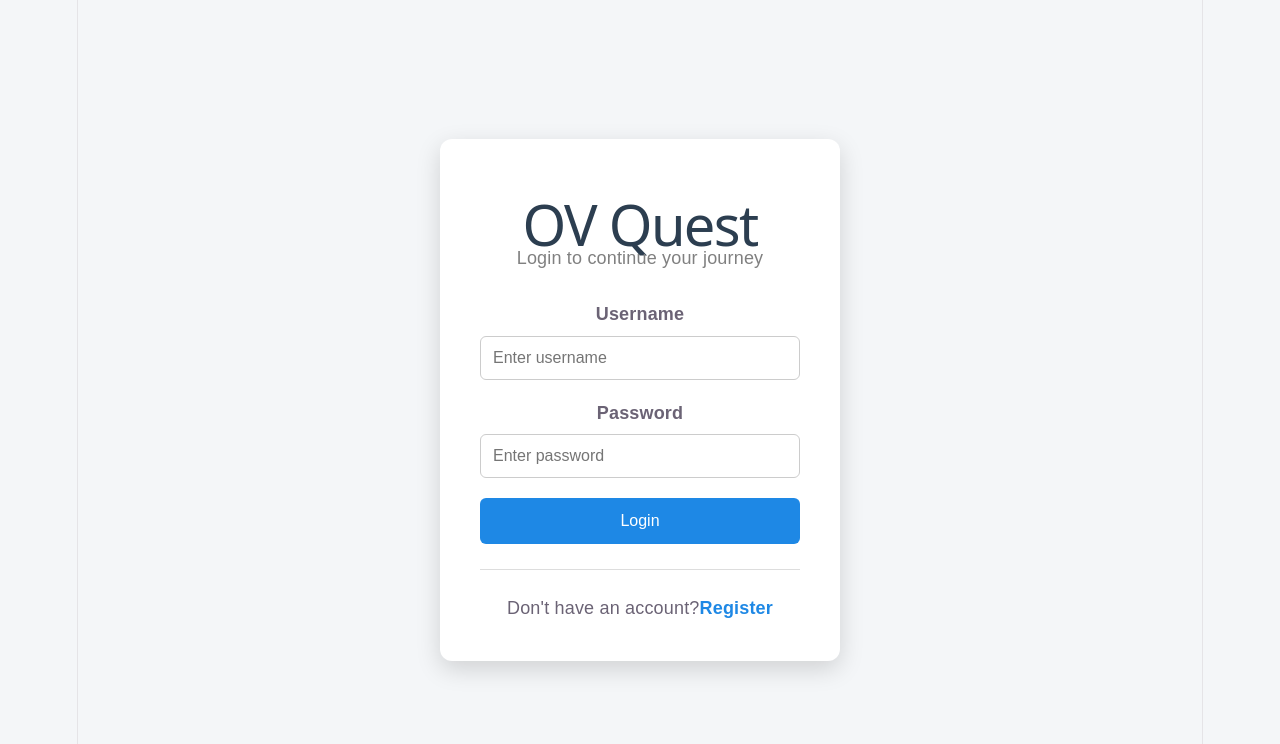
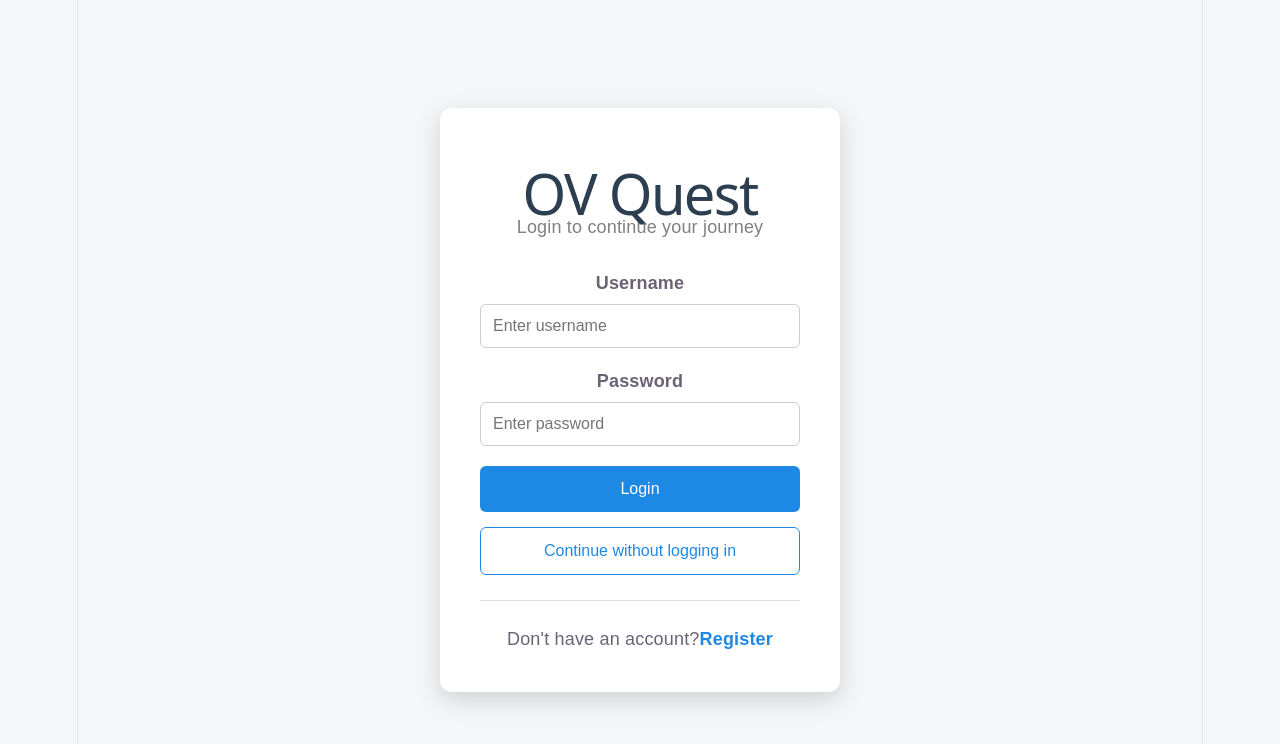
Before and after one commit to krijn-horst/ov_game, a React (Vite) app in the folder frontend/: page /login in a window 1280 px wide. Shown: the top 744 px of the page. Built offline with nearby package versions, Linux system fonts and the light colour scheme.

Commit message:
can navigate to homepage without logging in. logged in state being tracked in authcontext.

```diff
--- a/frontend/src/context/AuthContext.tsx
+++ b/frontend/src/context/AuthContext.tsx
@@ -6,28 +6,21 @@ import {
 
 import type { ReactNode } from "react";
 
-
 interface User {
-
     username: string;
-
     email: string;
-
     password: string;
-
 }
-
-
 
 interface AuthContextType {
 
     user: User | null;
+    isGuest: boolean;
 
     login: (
         username: string,
         password: string
     ) => boolean;
-
 
     register: (
         username: string,
@@ -35,19 +28,13 @@ interface AuthContextType {
         password: string
     ) => string | null;
 
-
+    continueAsGuest: () => void;
     logout: () => void;
-
 }
-
-
 
 const AuthContext = createContext<
     AuthContextType | undefined
 >(undefined);
-
-
-
 
 export const AuthProvider = ({
     children
@@ -55,11 +42,8 @@ export const AuthProvider = ({
     children: ReactNode
 }) => {
 
-
     const storedUser =
         sessionStorage.getItem("currentUser");
-
-
 
     const [user, setUser] =
         useState<User | null>(
@@ -68,20 +52,17 @@ export const AuthProvider = ({
             : null
         );
 
-
-
+    const [isGuest, setIsGuest] =
+        useState(false);
 
     const login = (
         username: string,
         password: string
     ) => {
 
-
         const users = JSON.parse(
             sessionStorage.getItem("users") || "[]"
         );
-
-
 
         const foundUser = users.find(
             (u: User) =>
@@ -89,32 +70,19 @@ export const AuthProvider = ({
                 u.password === password
         );
 
-
-
         if (!foundUser) {
-
             return false;
-
         }
-
-
 
         sessionStorage.setItem(
             "currentUser",
             JSON.stringify(foundUser)
         );
 
-
         setUser(foundUser);
 
-
         return true;
-
     };
-
-
-
-
 
     const register = (
         username: string,
@@ -122,12 +90,9 @@ export const AuthProvider = ({
         password: string
     ) => {
 
-
         const users = JSON.parse(
             sessionStorage.getItem("users") || "[]"
         );
-
-
 
         if (
             users.some(
@@ -135,13 +100,8 @@ export const AuthProvider = ({
                     u.username === username
             )
         ) {
-
             return "Username already exists";
-
         }
-
-
-
 
         if (
             users.some(
@@ -149,75 +109,50 @@ export const AuthProvider = ({
                     u.email === email
             )
         ) {
-
             return "Email already exists";
-
         }
 
-
-
-
         const newUser = {
-
             username,
-
             email,
-
             password
-
         };
 
-
-
         users.push(newUser);
-
-
 
         sessionStorage.setItem(
             "users",
             JSON.stringify(users)
         );
 
-
-
         return null;
-
     };
 
-
-
-
-
+    const continueAsGuest = () => {
+        setIsGuest(true);
+    };
 
     const logout = () => {
-
-
         sessionStorage.removeItem(
             "currentUser"
         );
-
-
         setUser(null);
-
+        setIsGuest(false);
     };
-
-
-
-
 
     return (
 
         <AuthContext.Provider
             value={{
                 user,
+                isGuest,
                 login,
                 register,
+                continueAsGuest,
                 logout
             }}
         >
-
             {children}
-
         </AuthContext.Provider>
 
     );
@@ -225,27 +160,16 @@ export const AuthProvider = ({
 };
 
 
-
-
-
-
 export const useAuth = () => {
-
-
     const context = useContext(
         AuthContext
     );
 
-
     if (!context) {
-
         throw new Error(
             "useAuth must be used inside AuthProvider"
         );
-
     }
 
-
     return context;
-
 };
--- a/frontend/src/pages/Homepage.tsx
+++ b/frontend/src/pages/Homepage.tsx
@@ -6,60 +6,47 @@ import "./HomePage.css";
 
 const HomePage = () => {
 
-    const { user, logout } = useAuth();
-
+    const { user, isGuest, logout } = useAuth();
     const navigate = useNavigate();
 
-
     useEffect(() => {
-
-        if (!user) {
+        if (!user && !isGuest) {
             navigate("/login");
         }
-
-    }, [user, navigate]);
-
-
+    }, [user, isGuest, navigate]);
 
     const handleLogout = () => {
-
         logout();
-
         navigate("/login");
-
     };
 
-
-
-    if (!user) {
+    if (!user && !isGuest) {
         return null;
     }
-
-
 
     return (
 
         <div className="home-container">
 
-
             <div className="home-card">
 
-
                 <h1>
-                    Welcome, {user.username} 🚆
+                    {
+                        isGuest
+                        ? "Welcome, traveler 🚆"
+                        : `Welcome, ${user?.username} 🚆`
+                    }
                 </h1>
 
-
                 <p>
-                    Ready for your next journey?
+                    {
+                        isGuest
+                        ? "Explore public transport without an account"
+                        : "Ready for your next journey?"
+                    }
                 </p>
 
-
-
-
                 <div className="stats">
-
-
                     <div className="stat-box">
 
                         <h2>
@@ -72,9 +59,6 @@ const HomePage = () => {
 
                     </div>
 
-
-
-
                     <div className="stat-box">
 
                         <h2>
@@ -86,29 +70,29 @@ const HomePage = () => {
                         </p>
 
                     </div>
-
-
-
                 </div>
 
+                {
+                    !isGuest && (
+                        <button onClick={handleLogout}>
+                            Logout
+                        </button>
+                    )
+                }
 
-
-
-                <button
-                    onClick={handleLogout}
-                >
-                    Logout
-                </button>
-
-
+                {
+                    isGuest && !user && (
+                        <button onClick={() => {
+                            navigate("/login");
+                        }}>
+                            Back to Login
+                        </button>
+                    )
+                }
 
             </div>
-
-
         </div>
 
     );
 };
-
-
 export default HomePage;
--- a/frontend/src/pages/Login.css
+++ b/frontend/src/pages/Login.css
@@ -151,3 +151,22 @@ button:hover {
     border: 2px solid red !important;
 
 }
+
+.guest-button {
+
+    margin-top: 15px;
+
+    background: transparent;
+
+    color: #1e88e5;
+
+    border: 1px solid #1e88e5;
+
+}
+
+
+.guest-button:hover {
+
+    background: #e3f2fd;
+
+}
--- a/frontend/src/pages/Login.tsx
+++ b/frontend/src/pages/Login.tsx
@@ -8,32 +8,17 @@ const Login = () => {
 
     const [username, setUsername] = useState("");
     const [password, setPassword] = useState("");
-
     const [error, setError] = useState(false);
-
-
-    const { login } = useAuth();
-
+    const { login, continueAsGuest } = useAuth();
     const navigate = useNavigate();
-
-
-
     const handleLogin = (e: React.FormEvent) => {
 
         e.preventDefault();
-
-
         setError(false);
-
-
-
         const success = login(
             username,
             password
         );
-
-
-
         if (!success) {
 
             setError(true);
@@ -41,47 +26,30 @@ const Login = () => {
             return;
 
         }
-
-
-
         navigate("/home");
-
     };
-
-
 
     return (
 
         <div className="login-container">
 
-
             <div className="login-card">
-
 
                 <h1>
                     OV Quest
                 </h1>
 
-
-
                 <p className="subtitle">
                     Login to continue your journey
                 </p>
 
-
-
-
                 <form onSubmit={handleLogin}>
 
-
                     <div className="form-group">
-
 
                         <label>
                             Username
                         </label>
-
-
 
                         <input
 
@@ -91,142 +59,81 @@ const Login = () => {
                                     : ""
                             }
 
-
                             type="text"
-
-
                             placeholder="Enter username"
-
-
                             value={username}
-
-
                             onChange={(e) => {
-
                                 setUsername(e.target.value);
-
                                 setError(false);
-
                             }}
-
-
                             required
-
                         />
-
 
                     </div>
 
-
-
-
-
                     <div className="form-group">
-
 
                         <label>
                             Password
                         </label>
 
-
-
                         <input
-
                             className={
                                 error
                                     ? "input-error"
                                     : ""
                             }
-
-
                             type="password"
-
-
                             placeholder="Enter password"
-
-
                             value={password}
-
-
                             onChange={(e) => {
-
                                 setPassword(e.target.value);
-
                                 setError(false);
-
                             }}
-
-
                             required
-
                         />
-
 
                     </div>
 
-
-
-
-
                     {
                         error && (
-
                             <p className="error-message">
                                 username and password combination does not exist
                             </p>
-
                         )
                     }
 
-
-
-
-
-
                     <button type="submit">
-
                         Login
-
                     </button>
 
 
-
+                    <button
+                        type="button"
+                        className="guest-button"
+                        onClick={() => {
+                            continueAsGuest();
+                            navigate("/home");
+                        }}
+                    >
+                        Continue without logging in
+                    </button>
 
                 </form>
 
-
-
-
-
                 <div className="divider" />
 
-
-
-
-
                 <p className="register">
-
                     Don't have an account?
-
-
                     <Link to="/register">
                         Register
                     </Link>
-
-
                 </p>
 
-
-
-
             </div>
-
-
         </div>
 
     );
 
 };
-
-
 export default Login;
```
